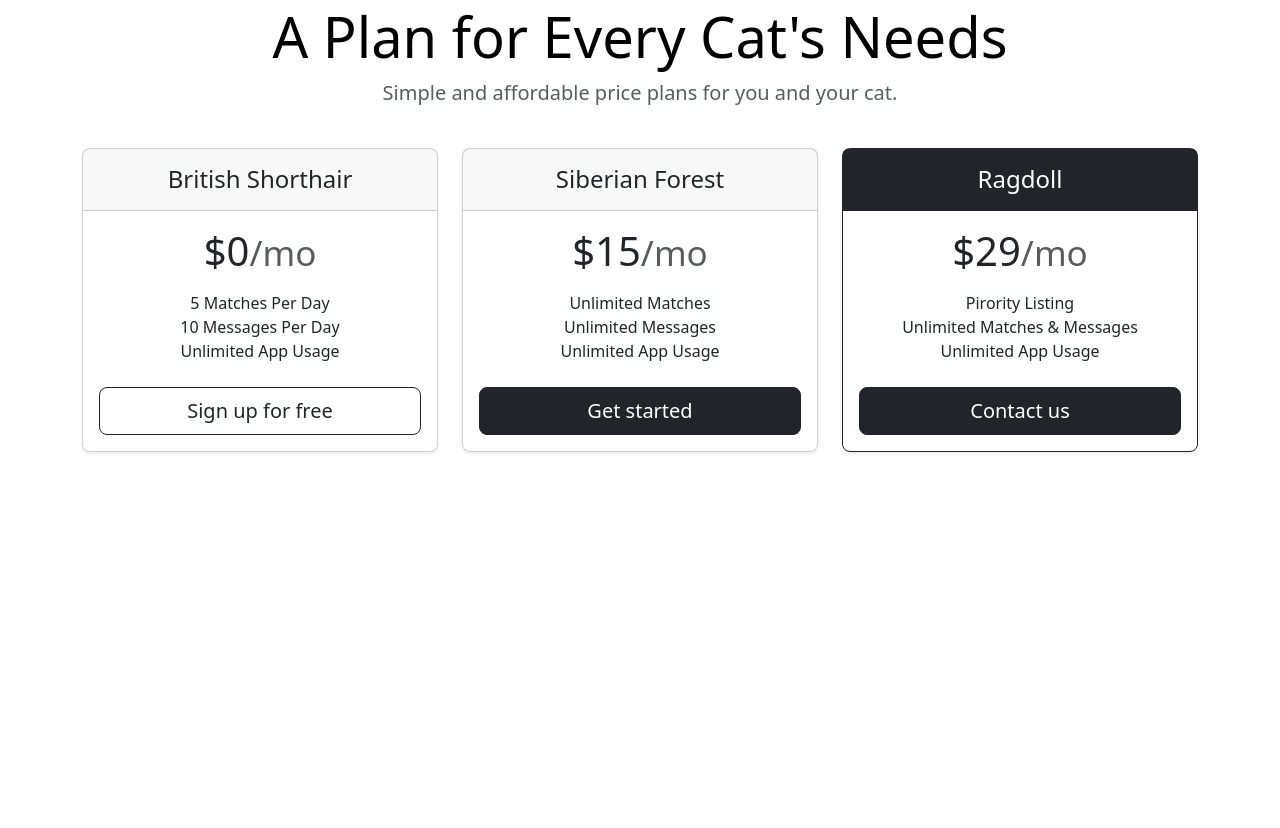
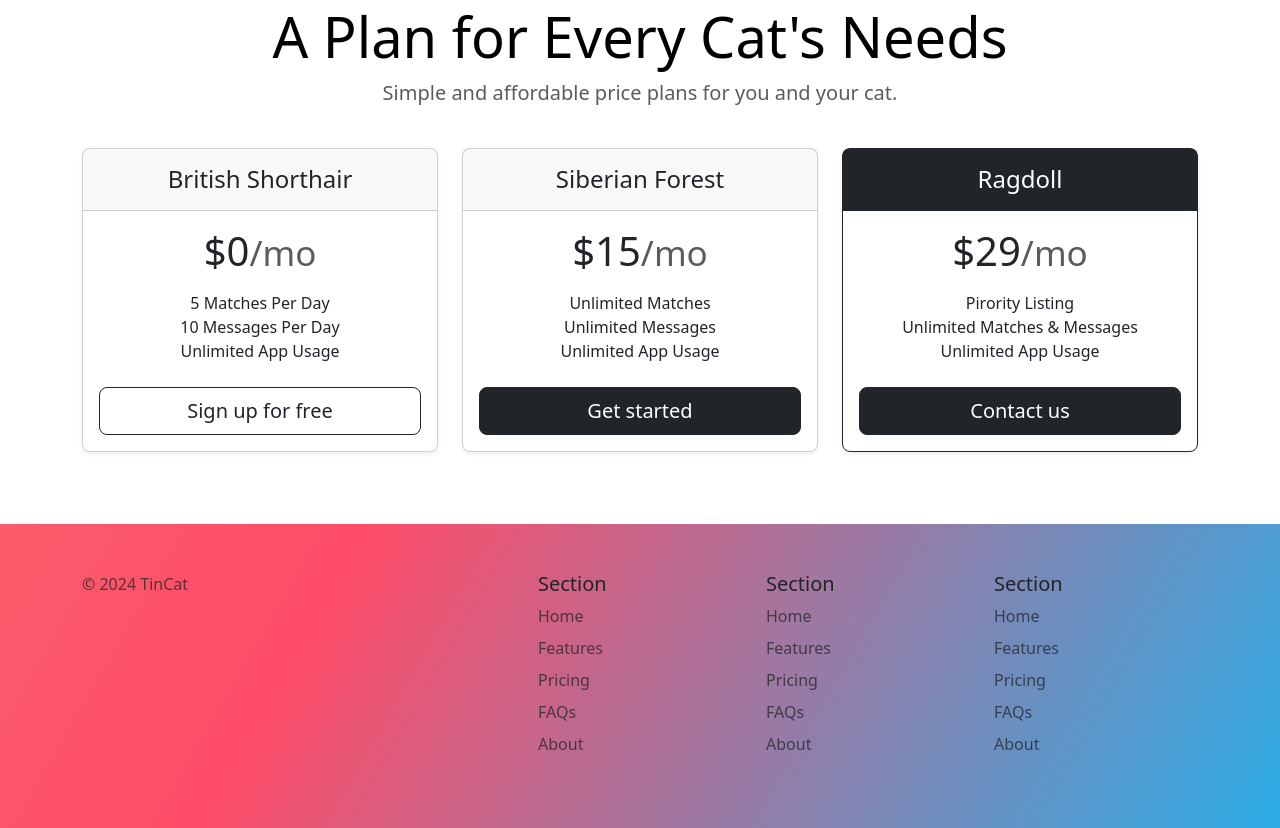
Before and after one commit to ZhenyaChan/TinCat, a plain HTML site: page index.html in a window 1280 px wide. Shown: the part 1654-2482 px from the top of the page. Before the commit the page ends 2146 px from the top, so only its background shows below. Drawn offline with nearby package versions, Linux system fonts and the light colour scheme.

Commit message:
Added footer section and styping

```diff
--- a/index.html
+++ b/index.html
@@ -185,8 +185,51 @@
     </div>
   </section>
   <!-- Footer -->
-  <section id="footer">
+  <section id="footer" class="gradient-background">
+    <div class="container">
+      <footer class="row row-cols-1 row-cols-sm-2 row-cols-md-5 py-5 mt-5">
+        <div class="col mb-3">
+          <p class="text-body-secondary">© 2024 TinCat</p>
+        </div>
 
+        <div class="col mb-3">
+
+        </div>
+
+        <div class="col mb-3">
+          <h5>Section</h5>
+          <ul class="nav flex-column">
+            <li class="nav-item mb-2"><a href="#" class="nav-link p-0 text-body-secondary">Home</a></li>
+            <li class="nav-item mb-2"><a href="#" class="nav-link p-0 text-body-secondary">Features</a></li>
+            <li class="nav-item mb-2"><a href="#" class="nav-link p-0 text-body-secondary">Pricing</a></li>
+            <li class="nav-item mb-2"><a href="#" class="nav-link p-0 text-body-secondary">FAQs</a></li>
+            <li class="nav-item mb-2"><a href="#" class="nav-link p-0 text-body-secondary">About</a></li>
+          </ul>
+        </div>
+
+        <div class="col mb-3">
+          <h5>Section</h5>
+          <ul class="nav flex-column">
+            <li class="nav-item mb-2"><a href="#" class="nav-link p-0 text-body-secondary">Home</a></li>
+            <li class="nav-item mb-2"><a href="#" class="nav-link p-0 text-body-secondary">Features</a></li>
+            <li class="nav-item mb-2"><a href="#" class="nav-link p-0 text-body-secondary">Pricing</a></li>
+            <li class="nav-item mb-2"><a href="#" class="nav-link p-0 text-body-secondary">FAQs</a></li>
+            <li class="nav-item mb-2"><a href="#" class="nav-link p-0 text-body-secondary">About</a></li>
+          </ul>
+        </div>
+
+        <div class="col mb-3">
+          <h5>Section</h5>
+          <ul class="nav flex-column">
+            <li class="nav-item mb-2"><a href="#" class="nav-link p-0 text-body-secondary">Home</a></li>
+            <li class="nav-item mb-2"><a href="#" class="nav-link p-0 text-body-secondary">Features</a></li>
+            <li class="nav-item mb-2"><a href="#" class="nav-link p-0 text-body-secondary">Pricing</a></li>
+            <li class="nav-item mb-2"><a href="#" class="nav-link p-0 text-body-secondary">FAQs</a></li>
+            <li class="nav-item mb-2"><a href="#" class="nav-link p-0 text-body-secondary">About</a></li>
+          </ul>
+        </div>
+      </footer>
+    </div>
   </section>
 </body>
 
```
